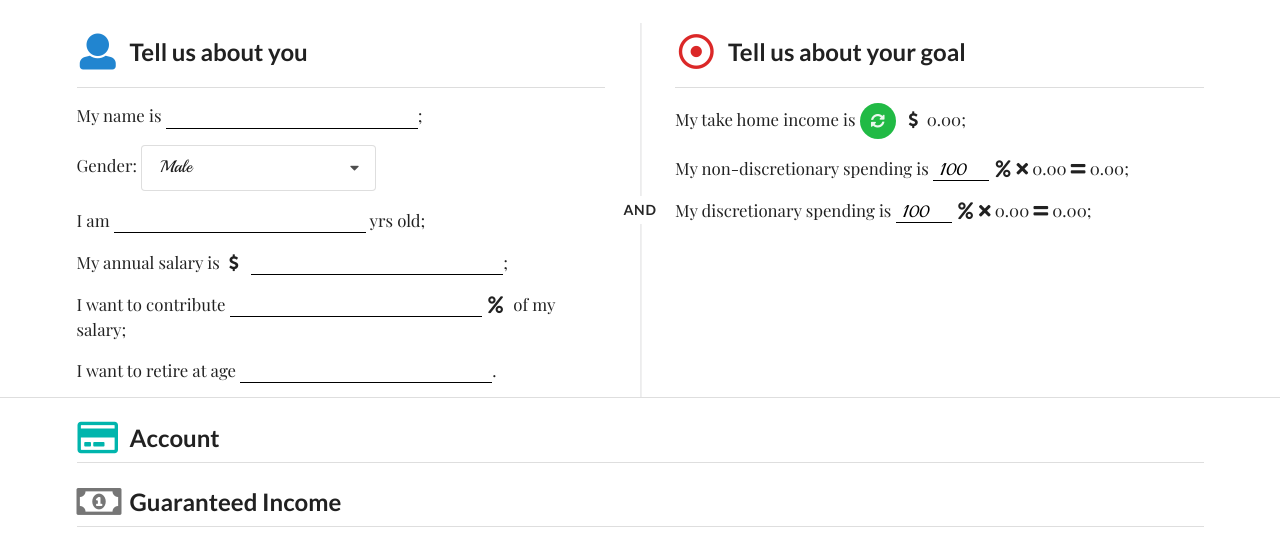
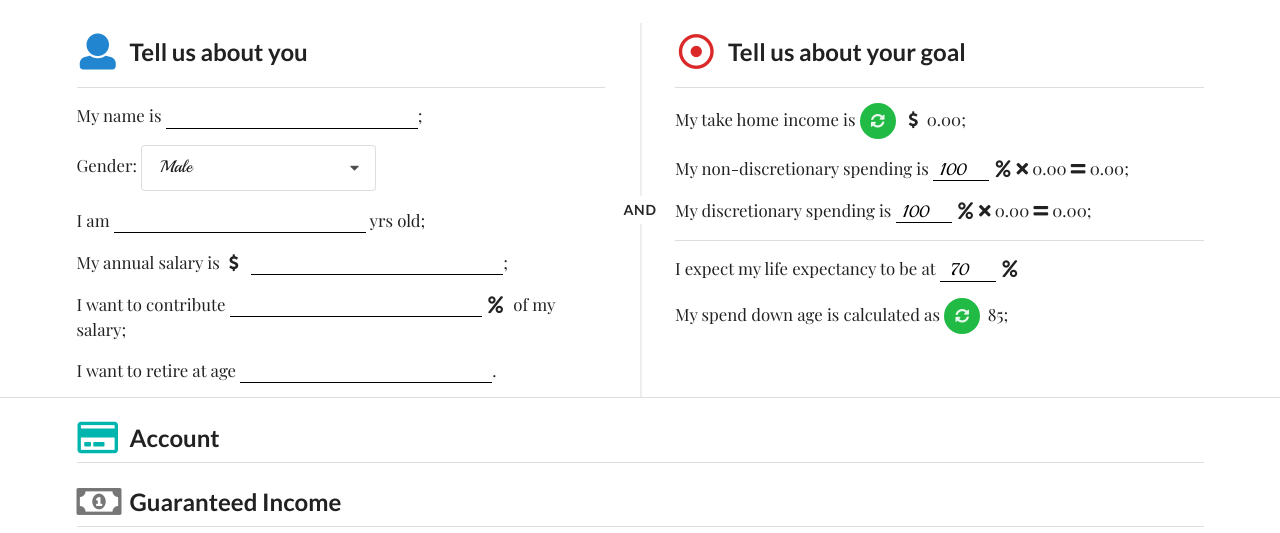
Before and after one commit to BLC/retirement-income, a Flask app: page / in a window 1280 px wide. Shown: the part 212-745 px from the top of the page. Run offline with Flask 2, Linux system fonts and the light colour scheme; some libraries are stand-ins or nearby versions.

Commit message:
Add spend down age framework

```diff
--- a/app.py
+++ b/app.py
@@ -2,6 +2,7 @@ import os
 import pandas as pd
 import numpy as np
 from flask import Flask, jsonify, render_template, flash, request, redirect
+from python.calc_spend_down_age import calc_spend_down_age
 
 app = Flask(__name__)
 
@@ -33,7 +34,14 @@ def target():
 
     return jsonify({'target_0':take_home_income,'target_1':take_home_income * replacement_1,'target_2':take_home_income * replacement_2})
 
+@app.route('/spenddown',methods=['POST'])
+def spend_down():
+    confidence_level = float(request.form['confidence_level'])/100
+    gender = request.form['gender']
+    age = request.form['age']
 
+    spend_down_age = calc_spend_down_age(age,gender,confidence_level)
+    return jsonify({'spend_down_age':spend_down_age})
 
 if __name__ == "__main__":
     app.run(debug=False)
--- /dev/null
+++ b/static/js/spend_down.js
@@ -0,0 +1,27 @@
+$('#calc-spend-down-age').on('click',function(event){
+
+  $.ajax({
+    data: {
+      confidence_level:$('#spend-down-confidence').val(),
+      gender:$('#gender option:selected').text(),
+      age: $('#age').val(),
+    },
+    type: 'POST',
+    url: '/spenddown'
+
+  })
+  .done(function(data) {
+
+    if (data.error) {
+
+    }
+    else {
+
+      console.log(data.spend_down_age)
+
+      $('#spend-down-age').text(data.spend_down_age);
+    }
+
+  });
+
+});
--- a/static/js/target.js
+++ b/static/js/target.js
@@ -8,7 +8,7 @@ $(document).ready(function(){
         contribution: $('#contribution').val(),
         replacement_1: $('#replacement-ratio-1').val(),
         replacement_2: $('#replacement-ratio-2').val()
-,      },
+      },
       type: 'POST',
       url: '/target'
 
--- a/templates/index.html
+++ b/templates/index.html
@@ -67,8 +67,18 @@
             <i class="percent icon"></i><i class="fas fa-times"></i> <span class="take-home-income">0.00</span> <i class="fas fa-equals"></i>
             <span id="dis-spend">0.00</span>;
           </p>
-          <p></p>
-          <p></p>
+          <div class="ui clearing divider"></div>
+          <p class="questionnaire">
+            I expect my life expectancy to be at <input id="spend-down-confidence" type="number" class="inline-input" style="width:4rem" value="70">
+            <i class="percent icon"></i>
+          </p>
+          <p class="questionnaire">
+            My spend down age is calculated as
+            <button class="circular ui icon button positive" id="calc-spend-down-age">
+              <i class="icon sync alternate"></i>
+            </button>
+            <span id="spend-down-age">85</span>;
+          </p>
         </div>
       </div>
 
@@ -113,6 +123,7 @@
   </script>
 
   <script src="{{ url_for('static', filename='js/target.js') }}"></script>
+  <script src="{{ url_for('static', filename='js/spend_down.js') }}"></script>
   <script src="{{ url_for('static', filename='js/main.js') }}"></script>
 
 </body>
```
Also changed, not shown: python/calc_spend_down_age.py (+4 -3 lines).
